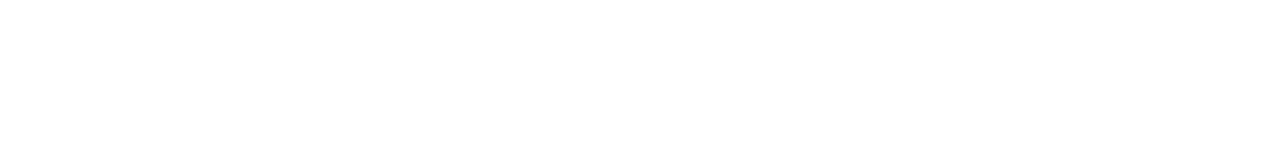
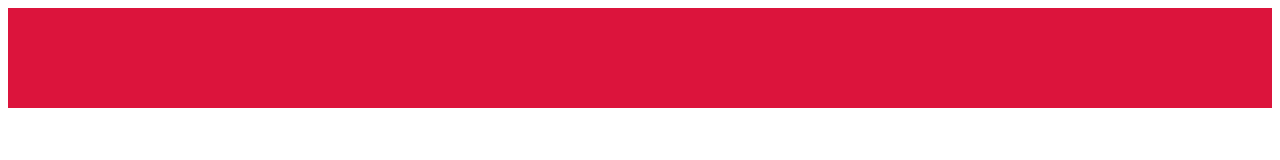
Before and after one commit to Raionhato/Projet_git, a plain HTML site: page index.html in a window 1280 px wide. Drawn offline with Linux system fonts and the light colour scheme.

Commit message:
add contain

```diff
--- a/CSS/style.css
+++ b/CSS/style.css
@@ -0,0 +1,5 @@
+.contain{
+    width: 100%;
+    height: 100px;
+    background-color: crimson;
+}
--- a/index.html
+++ b/index.html
@@ -5,9 +5,10 @@
     <meta name="viewport" content="width=device-width, initial-scale=1.0">
     <meta http-equiv="X-UA-Compatible" content="ie=edge">
     <link rel="stylesheet" href="CSS/style.css">
-    <title>Document</title>
+    <title>Git</title>
 </head>
 <body>
+    <div class="contain"></div>
 
 </body>
 </html>
```
